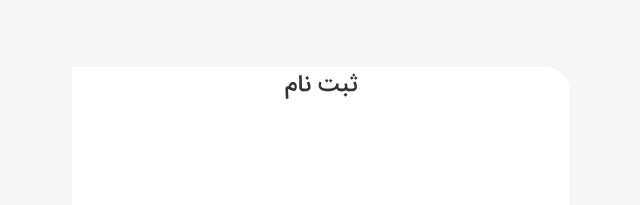
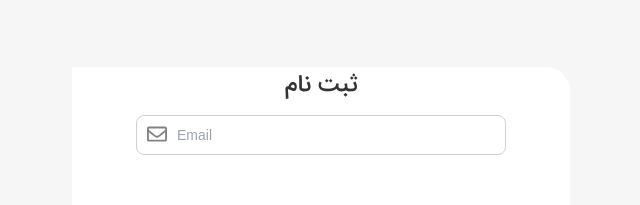
Before and after one commit to kaktoos33/g5-linkedin-front-end, a React (Create React App) app: page /Register in a window 1280 px wide. Shown: the top 205 px of the page, without its empty margins (319-959 px from the left). Built offline with nearby package versions, Linux system fonts and the light colour scheme.

Commit message:
Add email input

```diff
--- a/src/pages/Register/Register.tsx
+++ b/src/pages/Register/Register.tsx
@@ -2,6 +2,7 @@ import React from 'react';
 import { FunctionComponent } from 'react';
 import {Cart} from "./components/cart/Cart";
 import {Header} from "./components/header/Header";
+import {EmailInput} from "./components/input/Input";
 import "./Register.style.scss"
 
 
@@ -11,6 +12,7 @@ export const Register : FunctionComponent = () => {
         <div className="h-screen register">
             <Cart>
                 <Header />
+                <EmailInput />
             </Cart>
             {/*<MyForm />*/}
 
--- /dev/null
+++ b/src/pages/Register/components/input/Input.style.scss
@@ -0,0 +1,81 @@
+@import "./src/variables/variables.scss";
+
+.register_email_input{
+  height: 40px;
+  width: 370px;
+  align-items: center;
+  display: flex;
+  position: relative;
+  //border: 1px solid #61dafb;
+  margin: 10px auto;
+  //margin: 10px auto;
+  //display: flex;
+}
+.register_email_input i{
+  //height: 100%;
+  //text-align: center;
+  left: 0;
+  padding: 3px;
+  position: absolute;
+  font-size: 20px;
+  color: $grayColor;
+}
+.register_email_input input{
+  padding-left: 40px;
+  height: 100%;
+  width: 100%;
+  outline: none;
+  text-align: left;
+  border: 1px solid #D0D0D0;
+  box-sizing: border-box;
+  border-radius: 8px;
+  font-family: sans-serif;
+  font-size: 14px;
+  font-weight: 400;
+  transition: all 0.3s ease;
+  //border: none;
+  //width: 90%;
+  //box-sizing: border-box;
+  //box-sizing: border-box
+
+}
+.register_email_input input:focus{
+  border-color: #343434;
+}
+//.input-container {
+//  display: -ms-flexbox; /* IE10 */
+//  display: flex;
+//  width: 100%;
+//  margin-bottom: 15px;
+//}
+
+
+//.register_email_input:focus {
+//  border-color: rgb(34,34,34);
+//}
+  //max-width: 358px;
+  //max-height: 40px;
+  //width: 75%;
+  //margin: 10px auto;
+  //outline: none;
+
+//}
+//.register_email_input * {
+//  box-sizing: border-box;
+//}
+
+//.register_email_input i{
+//  text-align: center;
+//  font-size: 17.76px;
+//  height: 5.89px;
+//
+//}
+
+
+
+
+//.register_email_input input[type="text"]{
+//  height: 100%;
+//  box-sizing: border-box
+//
+//}
--- /dev/null
+++ b/src/pages/Register/components/input/Input.tsx
@@ -0,0 +1,34 @@
+import React from "react";
+import './Input.style.scss';
+import {FontAwesomeIcon} from "@fortawesome/react-fontawesome";
+import {faEnvelope} from "@fortawesome/free-regular-svg-icons";
+
+
+export const Input = (labelProp: { input_holder: string }) => {
+    return (
+        <div>
+            <label htmlFor="" className="text-sm font-bold text-grey-600 block">{labelProp.input_holder}</label>
+            <input type="text" className="w-full p-2 border border-grey-300 rounded mt-1"/>
+        </div>
+    );
+};
+
+export const EmailInput = () => {
+    return (
+        // <div className={"w-5/6 p-2 register_email_input"}>
+        <div className={"register_email_input"}>
+            {/*<label htmlFor="" className="text-sm font-bold text-grey-600 block">Email</label>*/}
+            <i className="mx-2 text-gray-400">
+                <FontAwesomeIcon icon={faEnvelope}></FontAwesomeIcon>
+            </i>
+
+            <input type="text" dir={"ltr"}  placeholder={"Email"} id={"email"} name={"email"}/>
+            {/*<label htmlFor={"email"}>*/}
+            {/*    <i className="mx-2 text-gray-400">*/}
+            {/*        <FontAwesomeIcon icon={faEnvelope}></FontAwesomeIcon>*/}
+            {/*    </i>*/}
+
+            {/*</label>*/}
+        </div>
+    );
+};
```
